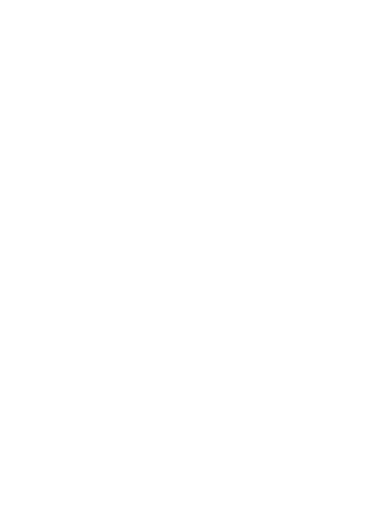
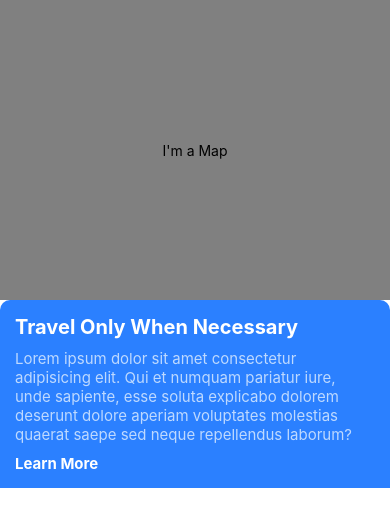
Before and after one commit to evansinho/uberClone, a React Native app: screen / in a window 390 px wide. Shown: the top 526 px of the page. Built offline with nearby package versions, Linux system fonts and the light colour scheme.

Commit message:
created the home screen with dummy map component

```diff
--- a/App.js
+++ b/App.js
@@ -6,12 +6,15 @@
  * @flow strict-local
  */
 import React from 'react';
+import HomeScreen from './src/screens/HomeScreen';
+
 import {StatusBar} from 'react-native';
 
 const App = () => {
   return (
     <>
       <StatusBar barStyle="dark-content" />
+      <HomeScreen />
     </>
   );
 };
--- /dev/null
+++ b/src/components/CovidMessage.js
@@ -0,0 +1,44 @@
+import React from 'react';
+import {Text, View, StyleSheet} from 'react-native';
+
+const CovidMessage = () => {
+  return (
+    <View style={styles.container}>
+      <Text style={styles.title}>Travel Only When Necessary</Text>
+      <Text style={styles.text}>
+        Lorem ipsum dolor sit amet consectetur adipisicing elit. Qui et numquam
+        pariatur iure, unde sapiente, esse soluta explicabo dolorem deserunt
+        dolore aperiam voluptates molestias quaerat saepe sed neque repellendus
+        laborum?
+      </Text>
+      <Text style={styles.learnMore}>Learn More</Text>
+    </View>
+  );
+};
+
+const styles = StyleSheet.create({
+  container: {
+    backgroundColor: '#2b80ff',
+    padding: 15,
+    borderTopLeftRadius: 10,
+    borderTopRightRadius: 10,
+  },
+  title: {
+    color: '#fff',
+    fontSize: 20,
+    fontWeight: 'bold',
+    marginBottom: 10,
+  },
+  text: {
+    fontSize: 15,
+    color: '#bed9ff',
+    marginBottom: 10,
+  },
+  learnMore: {
+    color: '#fff',
+    fontSize: 15,
+    fontWeight: 'bold',
+  },
+});
+
+export default CovidMessage;
--- /dev/null
+++ b/src/components/HomeMap.js
@@ -0,0 +1,19 @@
+/* eslint-disable react-native/no-inline-styles */
+import React from 'react';
+import {View, Text} from 'react-native';
+
+const HomeMap = () => {
+  return (
+    <View
+      style={{
+        height: 300,
+        backgroundColor: 'grey',
+        justifyContent: 'center',
+        alignItems: 'center',
+      }}>
+      <Text>I'm a Map</Text>
+    </View>
+  );
+};
+
+export default HomeMap;
--- /dev/null
+++ b/src/screens/HomeScreen.js
@@ -0,0 +1,15 @@
+import React from 'react';
+import HomeMap from '../components/HomeMap';
+import CovidMessage from '../components/CovidMessage';
+import {View} from 'react-native';
+
+const HomeScreen = () => {
+  return (
+    <View>
+      <HomeMap />
+      <CovidMessage />
+    </View>
+  );
+};
+
+export default HomeScreen;
```
